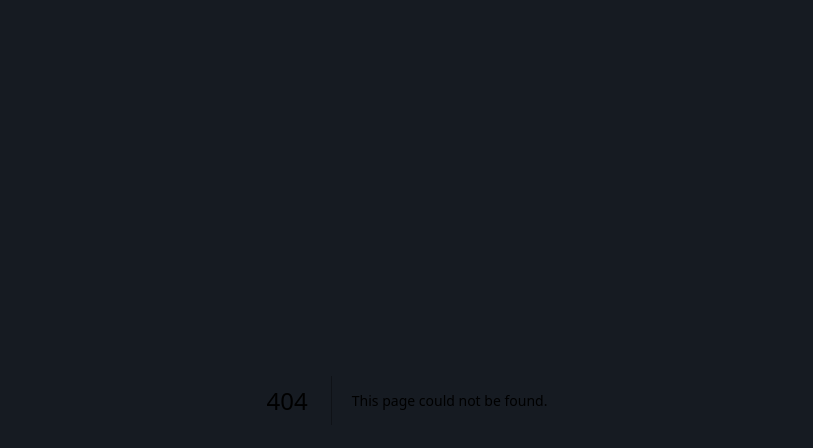
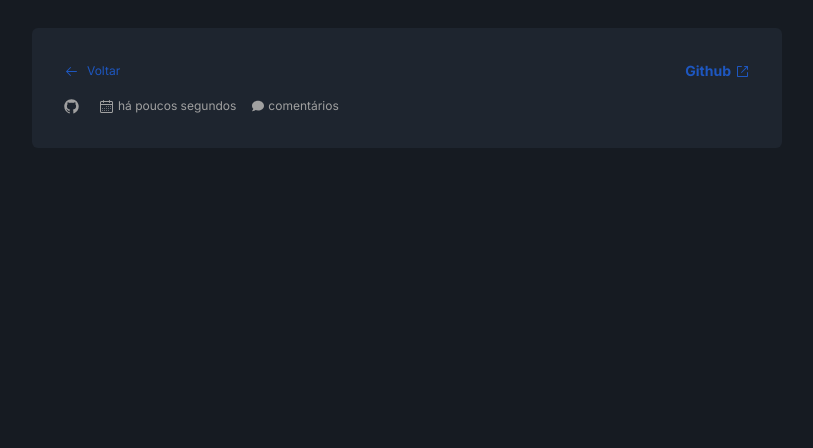
Before and after one commit to Ssalvador221/github-blog, a Next.js app: page /issue/1 in a window 1280 px wide. Before the commit this address had no page. Shown: the top 448 px of the page, without its empty margins (233-1046 px from the left). Built offline with nearby package versions, Linux system fonts and the light colour scheme; no server answers.

Commit message:
wip(issue): Added header and remains body description

```diff
--- a/package.json
+++ b/package.json
@@ -15,7 +15,8 @@
     "dayjs": "^1.11.13",
     "next": "14.2.5",
     "react": "^18",
-    "react-dom": "^18"
+    "react-dom": "^18",
+    "react-icons": "^5.3.0"
   },
   "devDependencies": {
     "@types/node": "^20",
--- /dev/null
+++ b/src/app/issue/[issueNumber]/page.tsx
@@ -0,0 +1,10 @@
+import Issue from '@/modules/Issue/screen/Issue'
+import React from 'react'
+
+function Page({ params }: { params: { issueNumber: string } }) {
+  return (
+    <Issue params={params} />
+  )
+}
+
+export default Page
--- a/src/modules/Home/components/Issue-Cards.tsx
+++ b/src/modules/Home/components/Issue-Cards.tsx
@@ -1,23 +1,29 @@
 "use client"
 
+import Link from "next/link";
+
 type IssueCardProps = {
+  issueNumber: number;
   title?: string;
   body: string;
   date?: string;
 }
 
-function IssueCards({ title, body, date }: IssueCardProps) {
+function IssueCards({ issueNumber, title, body, date }: IssueCardProps) {
   return (
-    <div className='w-[420px] h-[200px] rounded-md bg-[#122946]'>
+    <div className='w-[420px] h-[215px] rounded-md bg-[#122946]'>
       <div className="title w-full h-[70px] flex flex-row items-center px-4 pt-4 text-white ">
-          <h1 className="font-bold text-[17px] w-[250px] text-start">{title}{/* TODO: ADD Title PROPS */}</h1>
-          <p className="text-[12px] text-end w-32 text-[#a0a0a0]">{date}{/* TODO: ADD DATA PROPS */}</p>
+          <h1 className="font-bold text-[17px] w-[250px] text-start">{title}</h1>
+          <p className="text-[12px] text-end w-32 text-[#a0a0a0]">{date}</p>
       </div>
       <div className="content">
         <p className="text-[14px] p-4 text-[#a0a0a0] text-clip">
           {body?.length > 100 ? `${body?.substring(0, 200)}...` : body}
         </p>
       </div>
+      <div className="footer w-full ml-4 text-[#dddbdb] text-[12px]">
+         <Link href={`/issue/${issueNumber}`}>Ver mais</Link>
+      </div>
     </div>
   )
 }
--- a/src/modules/Home/components/IssuesList.tsx
+++ b/src/modules/Home/components/IssuesList.tsx
@@ -1,5 +1,5 @@
 "use client"
-import { Issue } from '@/types/types'
+import { IIssue } from '@/types/types'
 import { useEffect, useState } from 'react'
 import IssueCards from './Issue-Cards'
 import { api } from '@/lib/axios/api'
@@ -10,24 +10,24 @@ import 'dayjs/locale/pt-br'
 dayjs.extend(relativeTime)
 dayjs.locale('pt-br')
 function IssuesList() {
-  const [issue, setIssues] = useState<Issue>()
+  const [issue, setIssues] = useState<IIssue[]>([])
 
   useEffect(() =>  {
-    api.get("search/issues?q=bug").then((response) => {
+    api.get("repos/Ssalvador221/github-blog/issues").then((response) => {
       setIssues(response.data)
     })
   }, [])
 
 
-  const date = dayjs(issue?.items[0].created_at)
+  const date = dayjs(issue[0]?.created_at)
 
 
 
   return (
     <div className='flex flex-wrap justify-center w-full h-screen gap-7 mt-14'>
-      {issue?.items.map((item, index) => {
+      {issue?.map((item, index) => {
         return (
-          <IssueCards title={item.title} body={item.body} date={date.fromNow()} key={index} />
+          <IssueCards issueNumber={item.number} title={item.title} body={item.body} date={date.fromNow()} key={index} />
         )
       })}
 
--- /dev/null
+++ b/src/modules/Issue/components/Card-Header.tsx
@@ -0,0 +1,49 @@
+"use client"
+import { ArrowLeftIcon, CalendarIcon, ExternalLinkIcon, GitHubLogoIcon, QuestionMarkIcon } from '@radix-ui/react-icons'
+import { FaComment } from "react-icons/fa";
+import Link from 'next/link'
+import { useRouter } from 'next/navigation'
+import React from 'react'
+
+type CardProps = {
+  title?: string
+  githubUrl?: string
+  tags?: [{
+    username?: string
+    created_at?: string
+    comments?: number
+  }]
+}
+function CardHeader({ title, githubUrl, tags }: CardProps) {
+  const router = useRouter()
+
+  return (
+    <div className='flex w-[750px] h-[120px] bg-[#1e252f] rounded-md mt-7'>
+        <div className='w-full h-full flex flex-row items-center p-5'>
+            <div className='infos w-full text-white flex flex-col gap-1 p-3'>
+                <div className='header w-full flex flex-row justify-between items-center'>
+                    <p onClick={() => router.back()} className='text-[12px] w-32 flex items-center gap-2 text-[#1e57c0] cursor-pointer'><ArrowLeftIcon /> Voltar</p>
+                    <Link href={`${githubUrl}`} className='flex flex-row items-center gap-1 text-sm text-[#1e57c0] font-bold'>Github <ExternalLinkIcon /></Link>
+                </div>
+                <p className='text-[20px]'>{title}</p>
+                <div className='tags flex flex-row gap-2'>
+                    {tags?.map((tag, index) => {
+                        return (
+                            <div key={index} className='tag flex flex-row items-center gap-1 pt-2 text-[12px] text-[#a0a0a0]'>
+                                <GitHubLogoIcon />
+                                <p className='pr-3'>{tag.username}</p>
+                                <CalendarIcon />
+                                <p className='pr-3'>{tag.created_at || 'N/A'}</p>
+                                <FaComment />
+                                <p>{tag.comments} comentários</p>
+                            </div>
+                        )
+                    })}
+                </div>
+            </div>
+        </div>
+    </div>
+  )
+}
+
+export default CardHeader
--- /dev/null
+++ b/src/modules/Issue/screen/Issue.tsx
@@ -0,0 +1,34 @@
+"use client"
+import React, { useEffect, useState } from 'react'
+import CardHeader from '../components/Card-Header'
+import { IIssue } from '@/types/types'
+import { api } from '@/lib/axios/api'
+import dayjs from 'dayjs'
+import relativeTime from 'dayjs/plugin/relativeTime'
+import 'dayjs/locale/pt-br'
+
+dayjs.extend(relativeTime)
+dayjs.locale('pt-br')
+function Issue({ params }: { params: { issueNumber: string } }) {
+  const [issue, setIssue] = useState<IIssue>()
+
+  useEffect(() =>  {
+    api.get(`/repos/Ssalvador221/github-blog/issues/${params.issueNumber}`).then((response) => {
+      setIssue(response.data)
+    })
+  }, [params.issueNumber])
+
+  const date = dayjs(issue?.created_at)
+
+  return (
+    <div className='flex w-full h-screen justify-center'>
+      <CardHeader title={issue?.title} tags={[{ username: issue?.user.login, created_at: date.fromNow(), comments: issue?.comments }]} />
+
+      <div className='issue content'>
+
+      </div>
+    </div>
+  )
+}
+
+export default Issue
--- a/src/types/types.ts
+++ b/src/types/types.ts
@@ -10,13 +10,13 @@ export interface GithubUser {
 }
 
 
-export interface Issue {
-  items: [{
+export interface IIssue {
     id: number
     title: string
     body: string
     url: string
     created_at: string
+    number: number
+    comments: number
     user: GithubUser
-  }]
 }
```
Also changed, not shown: 2 other files (tests, documents, lock files or other folders).
